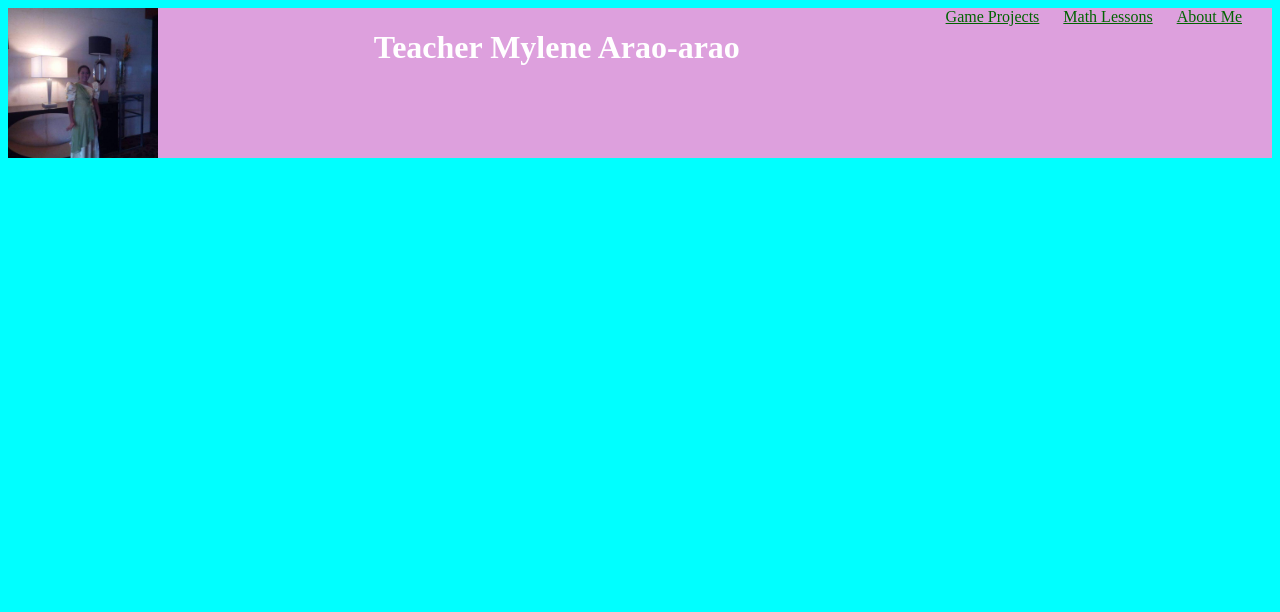
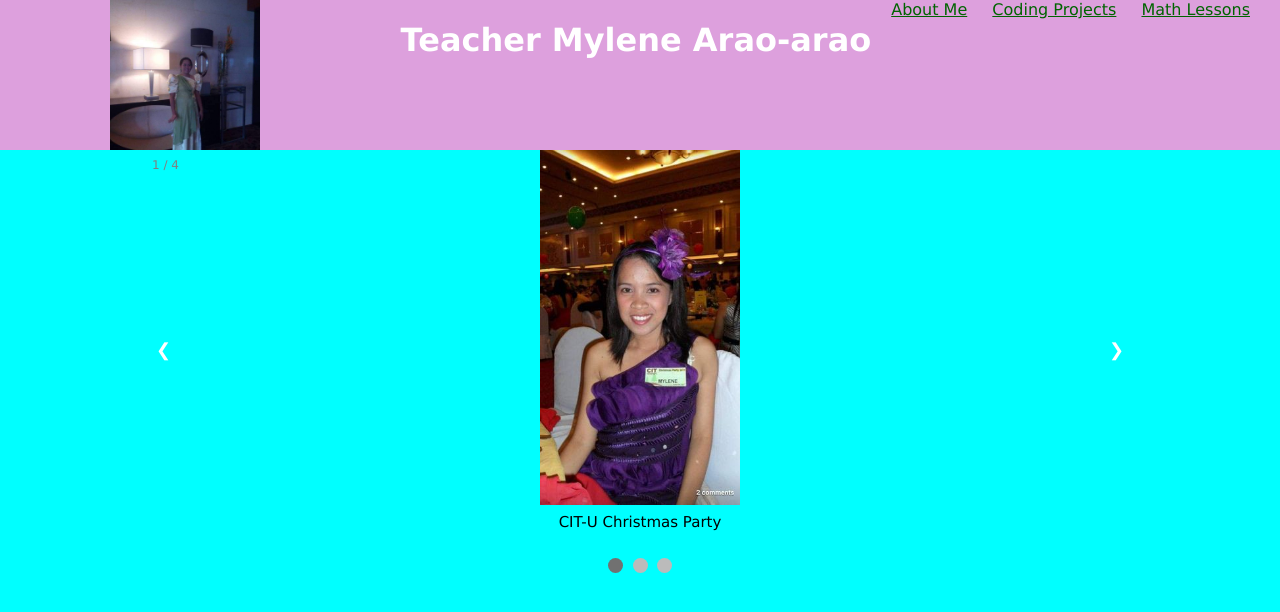
Before and after one commit to myleneptahil/Math, a plain HTML site: page index.html in a window 1280 px wide. Drawn offline with Linux system fonts and the light colour scheme.

Commit message:
Add slideshow

```diff
--- a/index.html
+++ b/index.html
@@ -13,12 +13,85 @@
         <h1>Teacher Mylene Arao-arao</h1>
 
         <div class="menu">
-            <a href="games.html">Game Projects</a>
+            <a href="aboutme.html">About Me</a>
+            <a href="games.html">Coding Projects</a>
             <a href="math.html">Math Lessons</a>
-            <a href="aboutme.html">About Me</a>
+        </div>
+    </div>
+    <div class="slideshow-container">
+
+        <!-- Images to be slide-->
+
+        <div class="mySlides fade">
+          <div class="numbertext">1 / 4</div>
+          <img src="1.jpg" style="width:20%">
+          <div class="text">CIT-U Christmas Party</div>
+        </div>
+
+        <div class="mySlides fade">
+          <div class="numbertext">2 / 4</div>
+          <img src="2.jpg" style="width:30%">
+          <div class="text">I was the coach of our Volleyball Team.</div>
+        </div>
+
+
+        <div class="mySlides fade">
+            <div class="numbertext">3 / 4</div>
+            <img src="3.jpg" style="width:30%">
+            <div class="text">Group picture with my students after their graduation ceremony.</div>
+        </div>
+
+        <div class="mySlides fade">
+            <div class="numbertext">4 / 4</div>
+            <img src="4.png" style="width:50%">
+            <div class="text">Online class with my 8 year old student.</div>
+        </div>
+
+
+        <a class="prev" onclick="plusSlides(-1)">&#10094;</a>
+        <a class="next" onclick="plusSlides(1)">&#10095;</a>
 
         </div>
-    </div>
+        <br>
+
+        <div style="text-align:center">
+          <span class="dot" onclick="currentSlide(1)"></span>
+          <span class="dot" onclick="currentSlide(2)"></span>
+          <span class="dot" onclick="currentSlide(3)"></span>
+        </div>
+
+        <script>
+
+
+        var slideIndex = 1;
+        showSlides(slideIndex);
+
+        function plusSlides(n) {
+          showSlides(slideIndex += n);
+        }
+
+        function currentSlide(n) {
+          showSlides(slideIndex = n);
+        }
+
+        function showSlides(n) {
+          var i;
+          var slides = document.getElementsByClassName("mySlides");
+          var dots = document.getElementsByClassName("dot");
+          if (n > slides.length) {slideIndex = 1}
+          if (n < 1) {slideIndex = slides.length}
+          for (i = 0; i < slides.length; i++) {
+              slides[i].style.display = "none";
+          }
+          for (i = 0; i < dots.length; i++) {
+              dots[i].className = dots[i].className.replace(" active", "");
+          }
+          slides[slideIndex-1].style.display = "block";
+          dots[slideIndex-1].className += " active";
+
+        }
+
+        </script>
 
 
 </body>
--- a/style.css
+++ b/style.css
@@ -83,3 +83,116 @@ a:visited {
 .item:hover img{
     opacity: 0.33;
 }
+
+* {box-sizing: border-box}
+body {font-family: Verdana, sans-serif; margin:0}
+.mySlides {display: none}
+img {vertical-align: middle;}
+
+/* Slideshow container */
+.slideshow-container {
+  max-width: 1000px;
+  position: relative;
+  margin: auto;
+}
+
+/* Next & previous buttons */
+.prev, .next {
+  cursor: pointer;
+  position: absolute;
+  top: 50%;
+  width: auto;
+  padding: 16px;
+  margin-top: -22px;
+  color: white;
+  font-weight: bold;
+  font-size: 18px;
+  transition: 0.6s ease;
+  border-radius: 0 3px 3px 0;
+  user-select: none;
+}
+
+/* Position the "next button" to the right */
+.next {
+  right: 0;
+  border-radius: 3px 0 0 3px;
+}
+
+/* On hover, add a black background color with a little bit see-through */
+.prev:hover, .next:hover {
+  background-color: rgba(0,0,0,0.8);
+}
+
+/* Caption text */
+.text {
+  color: black;
+  font-size: 15px;
+  text-align: justify;
+  padding: 8px 12px;
+  position: block;
+  bottom: 8px;
+  width: 100%;
+  text-align: center;
+
+}
+
+/* Number text (1/3 etc) */
+.numbertext {
+  color: gray;
+  font-size: 12px;
+  padding: 8px 12px;
+  position: absolute;
+  top: 0;
+}
+
+/* The dots/bullets/indicators */
+.dot {
+  cursor: pointer;
+  height: 15px;
+  width: 15px;
+  margin: 0 2px;
+  background-color: #bbb;
+  border-radius: 50%;
+  display: inline-block;
+  transition: background-color 0.6s ease;
+}
+
+.active, .dot:hover {
+  background-color: #717171;
+}
+
+/* Fading animation */
+.fade {
+  -webkit-animation-name: fade;
+  -webkit-animation-duration: 1.5s;
+  animation-name: fade;
+  animation-duration: 1.5s;
+}
+
+@-webkit-keyframes fade {
+  from {opacity: .4}
+  to {opacity: 1}
+}
+
+@keyframes fade {
+  from {opacity: .4}
+  to {opacity: 1}
+}
+
+/* On smaller screens, decrease text size */
+@media only screen and (max-width: 300px) {
+  .prev, .next,.text {font-size: 11px}
+}
+
+h2{
+  text-align: center;
+  font-weight: bold;
+  font-family: Georgia, 'Times New Roman', Times, serif;
+  color: green;
+}
+
+img {
+  display: block;
+  margin-left: auto;
+  margin-right: auto;
+}
```
Also changed, not shown: aboutme.html (+3 -6 lines), games.html (+1 -0 lines), math.html (+3 -3 lines), 1.jpg (added), 2.jpg (added), 3.jpg (added), 4.png (added).
